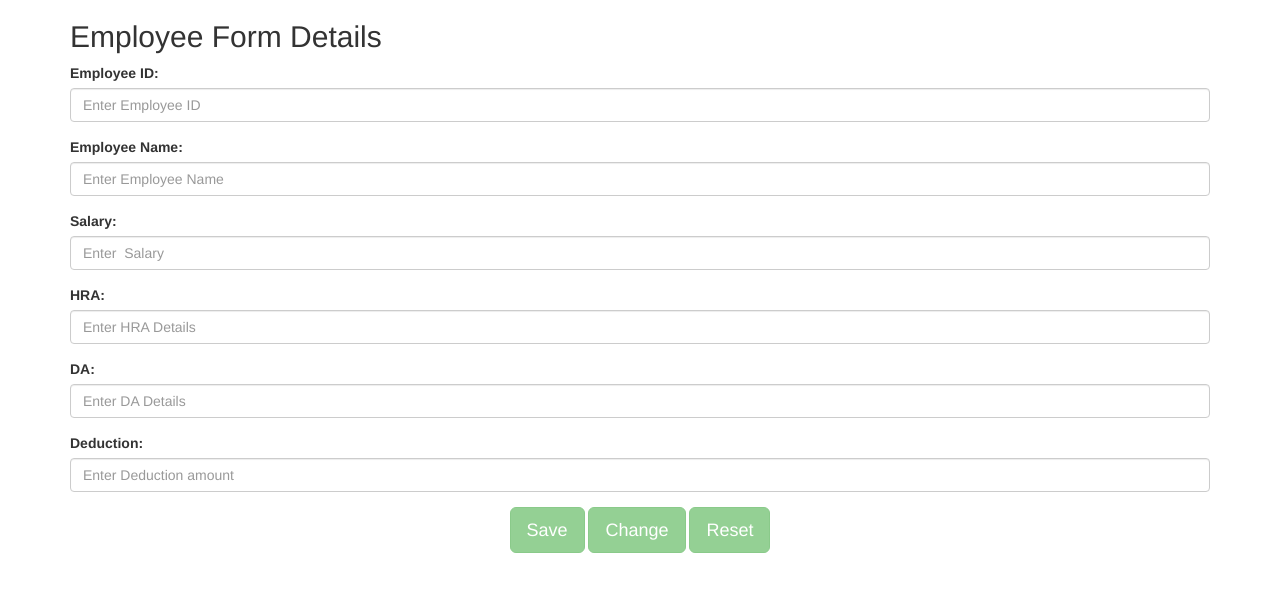
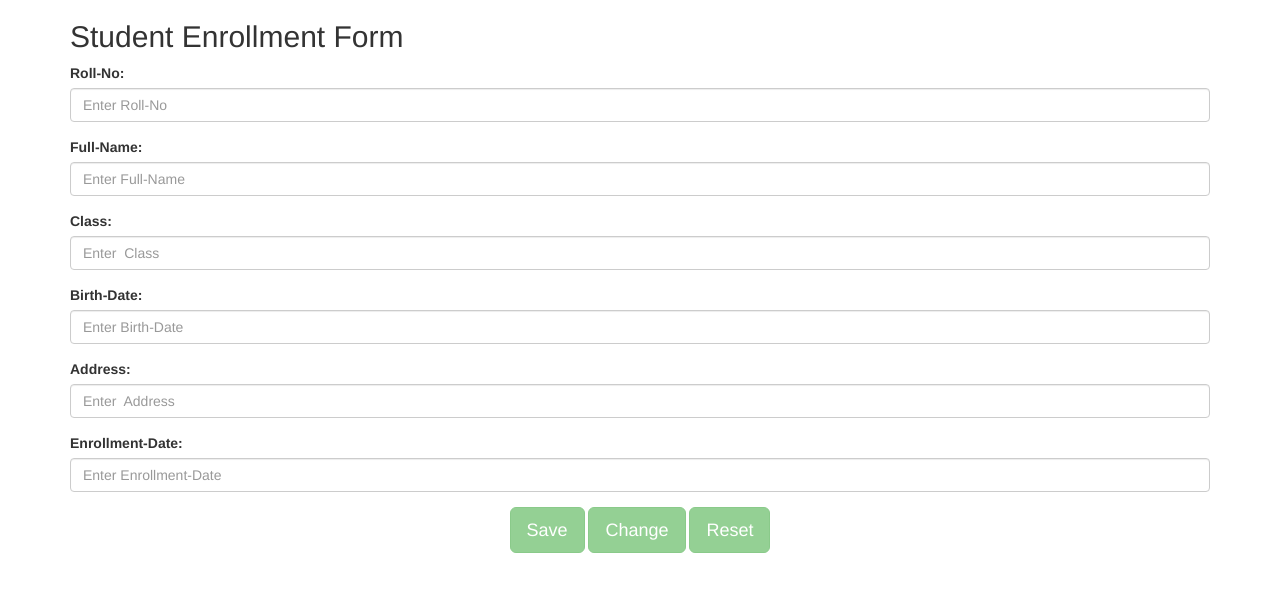
Before and after one commit to akshaytuptewar19/Student-Enrollment-Form, a plain HTML site: page index.html in a window 1280 px wide. Drawn offline with nearby package versions, Linux system fonts and the light colour scheme.

Commit message:
Update index.html

```diff
--- a/index.html
+++ b/index.html
@@ -3,7 +3,7 @@
 <html lang="en">
 
 <head>
-    <title>Employee Form Details</title>
+    <title>Student Enrollment Form</title>
     <meta charset="utf-8">
     <meta name="viewport" content="width=device-width, initial-scale=1">
     <style>
@@ -21,40 +21,41 @@
 
 <body>
     <div class="container">
-        <h2>Employee Form Details</h2>
-        <form id="EmpForm" method="post">
+        <h2> Student Enrollment Form</h2>
+        <form id="EmpForm" method="get">
             <div class="form-group">
-                <span><label for="empId">Employee ID:</label> <label id="stdIdMsg">
-                    </label></span>
-                <input type="text" class="form-control" name="empId" id="empId" placeholder="Enter Employee ID" onchange="getEmp()">
+                <span><label for="empId">Roll-No:</label>
+                    </span>
+                <input type="text" class="form-control" name="empId" id="empId" placeholder="Enter Roll-No" onchange="getEmp()">
             </div>
             <div class="form-group">
-                <label for="empName">Employee Name:</label>
-                <input type="text" class="form-control" id="empName" placeholder="Enter Employee Name" name="empName" required>
+                <label for="empName">Full-Name:</label>
+                <input type="text" class="form-control" id="empName" placeholder="Enter Full-Name" name="empName" required>
             </div>
             <div class="form-group">
-                <label for="empsalary">Salary:</label>
-                <input type="number" class="form-control" id="empSalary" placeholder="Enter  Salary"
+                <label for="empsalary">Class:</label>
+                <input type="number" class="form-control" id="empSalary" placeholder="Enter  Class"
                     name="empSalary">
             </div>
             <div class="form-group">
-                <label for="empHra">HRA:</label>
-                <input type="number" class="form-control" id="empHra" placeholder="Enter HRA Details" name="empHra">
+                <label for="empHra">Birth-Date:</label>
+                <input type="number" class="form-control" id="empHra" placeholder="Enter Birth-Date" name="empHra">
             </div>
             <div class="form-group">
-                <label for="empDa">DA:</label>
-                <input type="number" class="form-control" id="empDa" placeholder="Enter DA Details"
+                <label for="empDa">Address:</label>
+                <input type="number" class="form-control" id="empDa" placeholder="Enter  Address"
                     name="empDa">
             </div>
             <div class="form-group">
-                <label for="empDeduction">Deduction:</label>
-                <input type="number" class="form-control" id="empDeduction" placeholder="Enter Deduction amount"
+                <label for="empDeduction">Enrollment-Date:</label>
+                <input type="number" class="form-control" id="empDeduction" placeholder="Enter Enrollment-Date"
                     name="empDeduction">
             </div>
+
             <div class="form-group text-center">
-                <button type="button" class="btn btn-success btn-lg" id="empSave"  onclick="saveEmployees();" disabled>Save</button>
-                <button type="button" class="btn btn-success btn-lg" id="empChange"  onclick="changeEmployeess();" disabled>Change</button>
-                <button type="button" class="btn btn-success btn-lg" id="empReset"  onclick="resetEmployees();" disabled>Reset</button>
+                <button type="button" class="btn btn-success btn-lg" id="empSave"  onclick="saveEmployees()" disabled>Save</button>
+                <button type="button" class="btn btn-success btn-lg" id="empChange"  onclick="changeEmployeess()" disabled>Change</button>
+                <button type="button" class="btn btn-success btn-lg" id="empReset"  onclick="resetEmployees()" disabled>Reset</button>
 
             </div>
 
@@ -62,7 +63,7 @@
     </div>
 
     <script src="http://login2explore.com/jpdb/resources/js/0.0.3/jpdb-commons.js"></script>
-    <script src="javascript/basic.js"></script>
+    <script src="./javascript/basic.js"></script>
 
 </body>
 
```
